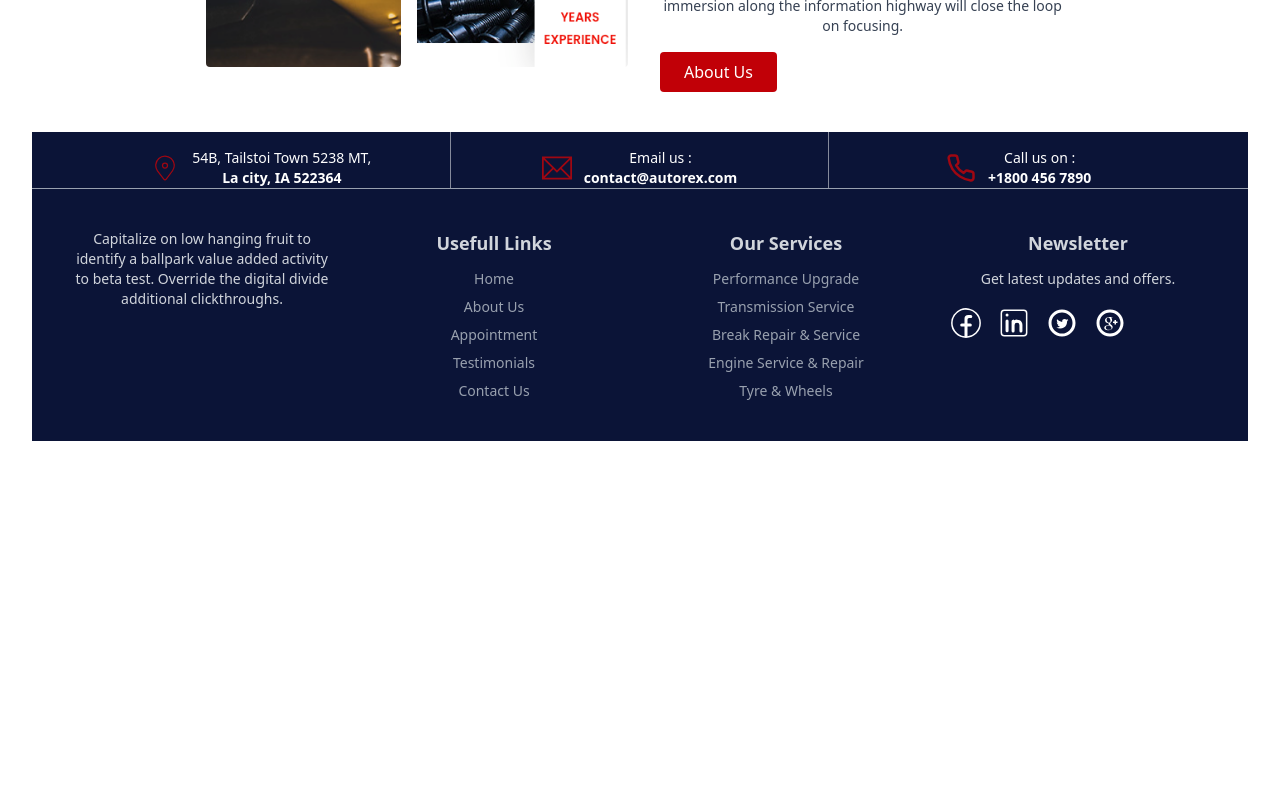
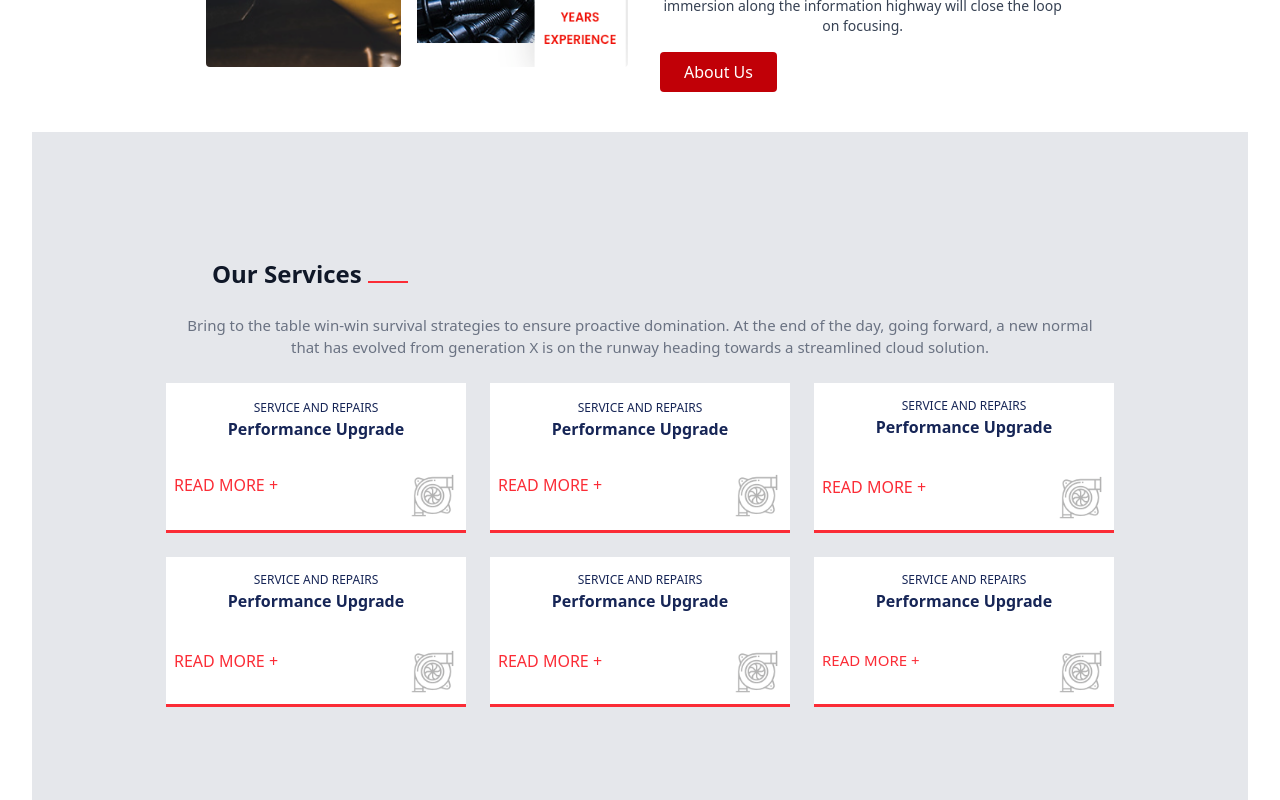
Before and after one commit to HenokAsaye/Abe_Garage_Evangadi_Project, a React (Vite) app in the folder Frontend/: page / in a window 1280 px wide. Shown: the part 1260-2060 px from the top of the page. Before the commit the page ends 1733 px from the top, so only its background shows below. Built offline with nearby package versions, Linux system fonts and the light colour scheme.

Commit message:
done with the our service section of the home page

```diff
--- a/Frontend/src/components/Home/Home.jsx
+++ b/Frontend/src/components/Home/Home.jsx
@@ -2,6 +2,7 @@ import React from 'react'
 import homeEngine from "../../assets/home-engine.jpg"
 import aboutPage from "../../assets/about-us.png"
 import aboutPage2 from "../../assets/about-us1.png"
+import  one from "../../assets/1.png"
 
 const Home = () => {
   return (
@@ -48,9 +49,89 @@ const Home = () => {
 
 
         {/* ////////About Section End////// */}
+        {/* ourServices Section */}
+            <div className='flex flex-col w-full min-h-[700px] justify-center gap-6 items-center  md:mt-9 bg-gray-200 '>
+                <div className='text-center  w-full md:px-45 md:text-left'>
+                    <span className='text-2xl text-gray-900 md:text-2xl font-bold'>Our Services <span className='inline-block w-10 h-[2px] bg-red-500'></span></span>
+                </div>
+                <div className='w-3/4 text-gray-500 text-[15px]'>
+                    <p>Bring to the table win-win survival strategies to ensure proactive domination. At the end of the day, going forward, a new normal that has evolved from generation X is on the runway heading towards a streamlined cloud solution.</p>
+                </div>
+                <div className='grid grid-row-1 gap-3 justify-center md:grid-cols-3 md:gap-6'>
+                    <div className='bg-white w-[300px] h-[150px] flex flex-col justify-around px-2 scroll-py-40 hover:scale-110 relative group hover:cursor-pointer' >
+                        <div>
+                            <h4 className='text-blue-950 text-[12px]'>SERVICE AND REPAIRS</h4>
+                            <h2 className='text-blue-950 font-bold'>Performance Upgrade</h2>
+                        </div>
+                        <div className='flex justify-between'>
+                            <span className='text-red-500'>READ MORE +</span>
+                            <img  clasName="mb-10 py-10" src={one} alt="" />
+                        </div>
+                        <span className=' absolute left-0 bottom-0 w-full bg-red-500 h-[3px] group-hover:bg-blue-900'></span>
+                    </div>
+                    <div className='bg-white w-[300px] h-[150px] flex flex-col justify-around px-2 scroll-py-40 hover:scale-110 relative group hover:cursor-pointer' >
+                        <div>
+                            <h4 className="text-blue-950 text-[12px]">SERVICE AND REPAIRS</h4>
+                            <h2 className='text-blue-950 font-bold'>Performance Upgrade</h2>
+                        </div>
+                        <div className='flex justify-between'>
+                            <span className='text-red-500'>READ MORE +</span>
+                            <img className='' src={one} alt="" />
+                        </div>
+                        <span className=' absolute left-0 bottom-0 w-full bg-red-500 h-[3px] group-hover:bg-blue-900'></span>
+                    </div>
+                    <div className='bg-white w-[300px] h-[150px] flex flex-col gap-2 justify-around px-2 scroll-py-40 hover:scale-110 relative group hover:cursor-pointer' >
+                        <div>
+                            <h4 className='text-blue-950 text-[12px]'>SERVICE AND REPAIRS</h4>
+                            <h2 className='text-blue-950 font-bold'>Performance Upgrade</h2>
+                        </div>
+                        <div className='flex justify-between'>
+                            <span className='text-red-500'>READ MORE +</span>
+                            <img src={one} alt="" />
+                        </div>
+                        <span className=' absolute left-0 bottom-0 w-full bg-red-500 h-[3px] group-hover:bg-blue-900'></span>
+                    </div>
+                    <div className='bg-white w-[300px] h-[150px] flex flex-col gap-2 justify-around px-2 scroll-py-40 hover:scale-110 relative group hover:cursor-pointer' >
+                        <div>
+                            <h4 className='text-blue-950 text-[12px]'>SERVICE AND REPAIRS</h4>
+                            <h2 className='text-blue-950 font-bold'>Performance Upgrade</h2>
+                        </div>
 
+                        <div className='flex justify-between'>
+                            <span className='text-red-500'>READ MORE +</span>
+                            <img src={one} alt="" />
+                        </div>
+                        <span className=' absolute left-0 bottom-0 w-full bg-red-500 h-[3px] group-hover:bg-blue-900'></span>
+                    </div>
+                    <div className='bg-white w-[300px] h-[150px] flex flex-col gap-2 justify-around px-2 scroll-py-40 hover:scale-110 relative group hover:cursor-pointer' >
+                        <div>
+                            <h4 className='text-blue-950 text-[12px]'>SERVICE AND REPAIRS</h4>
+                            <h2 className='text-blue-950 font-bold'>Performance Upgrade</h2>
+                        </div>
+                        <div className='flex justify-between'>
+                            <span className='text-red-500'>READ MORE +</span>
+                            <img src={one} alt="" />
+                        </div>
+                        <span className=' absolute left-0 bottom-0 w-full bg-red-500 h-[3px] group-hover:bg-blue-900'></span>
+                    </div>
+                    <div className='bg-white w-[300px] h-[150px] flex flex-col gap-2 justify-around px-2 scroll-py-40 hover:scale-110 relative group hover:cursor-pointer' >
+                        <div>
+                            <h4 className='text-blue-950 text-[12px]'>SERVICE AND REPAIRS</h4>
+                            <h2 className='text-blue-950 font-bold'>Performance Upgrade</h2>
+                        </div>
+                        <div className='flex justify-between'>
+                            <span className='text-red-500 text-[15px]'>READ MORE +</span>
+                            <img  src={one} alt="" />
+                        </div>
+                        <span className=' absolute left-0 bottom-0 w-full bg-red-500 h-[3px] group-hover:bg-blue-900'></span>
+                    </div>
+                </div>
+            </div>
+        {/* ////// Our_Service_end Section ///// */}
 
+        <div>
 
+        </div>
 
 
 
```
